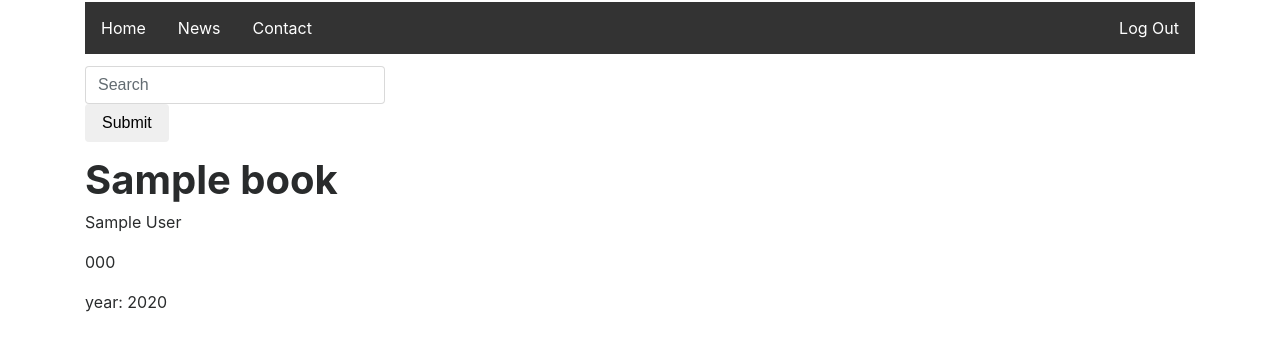
After one commit to Banjarini/cs50, a Flask app: template project1/templates/book.html in a window 1280 px wide. The commit adds this page. Shown: the top 351 px of the page. Run offline with Flask 2, Linux system fonts and the light colour scheme; the template is opened without the code that fills it: most values are stand-ins (such as "Sample title", 1, 10 or a date in 2020); some libraries are stand-ins or nearby versions.

Commit message:
working on comment and search in book.html

```diff
--- a/project1/application.py
+++ b/project1/application.py
@@ -10,7 +10,7 @@ app = Flask(__name__)
 
 # Check for environment variable
 if not os.getenv("DATABASE_URL"):
-	raise RuntimeError("DATABASE_URL is not set")
+    raise RuntimeError("DATABASE_URL is not set")
 
 # Configure session to use filesystem
 app.config["SESSION_PERMANENT"] = False
@@ -21,47 +21,118 @@ Session(app)
 engine = create_engine(os.getenv("DATABASE_URL"))
 db = scoped_session(sessionmaker(bind=engine))
 
+class Book():
+    """docstring for book"""
+    def __init__(self, isbn, title, author, year):
+        self.isbn = isbn
+        self.title = title
+        self.author = author
+        self.year = year
+        self.review = []
+class Review(object):
+     """docstring for Review"""
+     def __init__(self, username, comment, isbn):
+         self.username = username
+         self.comment = comment
+         self.isbn
 
 @app.route("/")
 def index():
-	if not session.get("logged_in"):
-		return render_template("welcome.html")
-	else:
-		return render_template("index.html")
+    if not session.get("logged_in"):
+        return render_template("welcome.html")
+    else:
+        return render_template("index.html")
 
 @app.route("/create", methods=["POST"])
 def create():
-	username = str(request.form.get("username"))
-	password = str(request.form.get("password"))
-	email = str(request.form.get("email"))
-	# if db.execute("SELECT * FROM users WHERE username = :username", {"username": username}).rowcount == 0:
-	#   return render_template("error.html", message="No such flight with that id.")
-	hash = pbkdf2_sha256.hash(password)
-	db.execute("INSERT INTO users (username, email, password) VALUES (:username, :email, :password)",
-			   {"username": username, "email": email, "password": hash})
-	db.commit()
-	flash("Register successful")
-	return render_template("index.html")
+    username = str(request.form.get("username"))
+    password = str(request.form.get("password"))
+    email = str(request.form.get("email"))
+    # if db.execute("SELECT * FROM users WHERE username = :username", {"username": username}).rowcount == 0:
+    #   return render_template("error.html", message="No such flight with that id.")
+    hash = pbkdf2_sha256.hash(password)
+    try:
+        db.execute("INSERT INTO users (username, email, password) VALUES (:username, :email, :password)",{"username": username, "email": email, "password": hash})
+    except:
+        flash("that username already exists")
+        render_template("register.html", message="that username already exists")
+    else:
+        db.commit()
+        flash("Register successful")
+        return render_template("index.html")
+        session["logged_in"] = True
+        session['username'] = username
+
+    pass
+
 
 @app.route("/register")
 def register():
-	return render_template("register.html")
+    return render_template("register.html")
 
 @app.route("/login", methods=["POST"])
 def login():
-	username = str(request.form.get("username"))
-	password = str(request.form.get("password"))
-	db_hash = db.execute("SELECT password FROM users WHERE username LIKE :name", {"name": username}).fetchone()
-	print(db_hash)
-	if not db_hash:
-		flash("User not found")
-		return redirect(url_for('login'), "303")
+    username = str(request.form.get("username"))
+    password = str(request.form.get("password"))
+    db_hash = db.execute("SELECT password FROM users WHERE username LIKE :name", {"name": username}).fetchone()
+    print(db_hash)
+    if not db_hash:
+        flash("User not found")
+        return redirect(url_for('login'), "303")
 
-	db_hash = db_hash[0].encode("utf-8")
-	if pbkdf2_sha256.verify(password, db_hash):
-		session["logged_in"] = True
-		flash("Logged in successful")
-		return redirect(url_for('index'), "303")
-	else:
-		flash("Invalid password")
-		return redirect(url_for('welcome'), "303")
+    db_hash = db_hash[0].encode("utf-8")
+    if pbkdf2_sha256.verify(password, db_hash):
+        session["logged_in"] = True
+        session['username'] = username
+        flash("Logged in successful")
+        return redirect(url_for('index'), "303")
+    else:
+        flash("Invalid password")
+        return redirect(url_for('welcome'), "303")
+
+@app.route('/logout')
+def logout():
+    session["logged_in"] = False
+    session.pop('username', None)
+    flash("Logout successful")
+    return redirect("http://127.0.0.1:5000")
+
+@app.route('/search', methods=["POST","GET"])
+def search():
+    search = request.form.get("search").lower()
+    results = db.execute(
+                "SELECT * FROM books WHERE LOWER(isbn) LIKE :search OR LOWER(title) LIKE :search OR LOWER(author) LIKE :search ORDER BY title",
+                {"search": '%' + search + '%'}).fetchall()
+    if results is None:
+        return render_template("error.html", message="No such book.")
+    else:
+        books = []
+        for book in results:
+            new_book = Book(book.isbn, book.title, book.author, book.year)
+            books.append(new_book)
+            # return results
+        return render_template('index.html', books=books)
+
+@app.route('/book/<string:isbn>', methods=["POST", "GET"])
+def book(isbn):
+
+    review =[]
+    reviews = db.execute("SELECT * FROM reviews WHERE isbn=:isbn",{"isbn":isbn}).fetchall()
+    results = db.execute("SELECT * FROM books WHERE isbn=:isbn",{"isbn":isbn}).fetchone()
+
+
+    for review in reviews:
+        new_review = Review(review.isbn, review.comment, review.username)
+        review.append(new_review)
+
+    # new_book = Book(results.isbn, results.title, results.author, results.year)
+
+    return render_template("book.html", book=results, comments=review)
+
+@app.route('/book/comment/<string:isbn>', methods=["POST"])
+def comment(isbn):
+    comment = request.form.get("comment")
+    if comment != None:
+        db.execute("INSERT INTO reviews (isbn, review) VALUES ('isbn', 'review')",
+            {"isbn": isbn, "review": comment, "user": session['username']})
+    book(isbn)
--- a/project1/static/main.css
+++ b/project1/static/main.css
@@ -1,4 +1,35 @@
-#id header{
-	background-color: #000;
-	text-align: center;
-}
+.header {
+  width: 100%;
+  /* Change the link color to #111 (black) on hover */ }
+  .header ul {
+    list-style-type: none;
+    margin: 0;
+    padding: 0;
+    overflow: hidden;
+    background-color: #333; }
+  .header li {
+    float: left; }
+  .header li a {
+    display: block;
+    color: white;
+    text-align: center;
+    padding: 14px 16px;
+    text-decoration: none; }
+  .header li a:hover {
+    background-color: #111; }
+
+.card {
+  /* Add shadows to create the "card" effect */
+  box-shadow: 0 4px 8px 0 rgba(0, 0, 0, 0.2);
+  transition: 0.3s;
+  color: black; }
+
+/* On mouse-over, add a deeper shadow */
+.card:hover {
+  box-shadow: 0 8px 16px 0 rgba(0, 0, 0, 0.2); }
+
+/* Add some padding inside the card container */
+.container {
+  padding: 2px 16px; }
+
+/*# sourceMappingURL=main.css.map */
--- /dev/null
+++ b/project1/static/main.scss
@@ -0,0 +1,44 @@
+.header{
+    width: 100%;
+
+ul {
+  list-style-type: none;
+  margin: 0;
+  padding: 0;
+  overflow: hidden;
+  background-color: #333;
+}
+
+li {
+  float: left;
+}
+
+li a {
+  display: block;
+  color: white;
+  text-align: center;
+  padding: 14px 16px;
+  text-decoration: none;
+}
+
+/* Change the link color to #111 (black) on hover */
+li a:hover {
+  background-color: #111;
+}
+}
+.card {
+  /* Add shadows to create the "card" effect */
+  box-shadow: 0 4px 8px 0 rgba(0,0,0,0.2);
+  transition: 0.3s;
+  color: black;
+}
+
+/* On mouse-over, add a deeper shadow */
+.card:hover {
+  box-shadow: 0 8px 16px 0 rgba(0,0,0,0.2);
+}
+
+/* Add some padding inside the card container */
+.container {
+  padding: 2px 16px;
+}
--- /dev/null
+++ b/project1/templates/book.html
@@ -0,0 +1,29 @@
+{% extends "layout.html" %}
+
+{% block heading %}
+{% endblock %}
+
+{% block body %}
+<div>
+    <form role="form" method='POST' action="search">
+        <div class="form-group">
+            <input type="text" class="form-control" name="search" placeholder="Search" style="max-width: 300px;">
+            <button type="submit" class="btn btn-default">Submit</button>
+        </div>
+    </form>
+</div>
+<div>
+    <div>
+        <h1><b>{{ book.title }}</b></h1>
+        <p>{{ book.author }}</p>
+        <p>{{ book.isbn }}</p>
+        <p>year: {{ book.year }}</p>
+    </div>
+</div>
+<div>
+    <!-- <form action="{{ url_for('comment',isbn=book.isbn) }}" method="POST">
+        <input type="text" name="comment" placeholder="comment on this book">
+        <button class="btn btn-default">submit</button>
+    </form> -->
+</div>
+{% endblock %}
--- a/project1/templates/layout.html
+++ b/project1/templates/layout.html
@@ -2,18 +2,25 @@
 <html>
     <head>
         <title>project1</title>
-        <link rel="stylesheet" href="../static/main.css">
+        <link rel="stylesheet" href="{{ url_for('static', filename='main.css') }}">
         <link rel="stylesheet" href="https://maxcdn.bootstrapcdn.com/bootstrap/4.0.0-beta.3/css/bootstrap.min.css" integrity="sha384-Zug+QiDoJOrZ5t4lssLdxGhVrurbmBWopoEl+M6BdEfwnCJZtKxi1KgxUyJq13dy" crossorigin="anonymous">
     </head>
     <body>
         <div class="container">
-    		<div id="header">
-    			Header
+            <div class="header">
+                <ul>
+                    <li><a href="#home">Home</a></li>
+                    <li><a href="#news">News</a></li>
+                    <li><a href="#contact">Contact</a></li>
+                    <li style="float:right"><a class="active" href="{{ url_for('logout') }}">Log Out</a></li>
+                </ul>
             </div>
         </div>
+        <div class="container">
             <h1>{% block heading %}{% endblock %}</h1>
 
             {% block body %}
             {% endblock %}
+        </div>
     </body>
 </html>
--- a/project1/templates/register.html
+++ b/project1/templates/register.html
@@ -7,6 +7,7 @@
 {% block body %}
 <form action="{{ url_for('create') }}" method="post">
     <div class="form-group">
+        <p>{{ message }}</p>
         <input class="form-control" name="username" placeholder="username">
     </div>
     <div class="form-group">
--- a/project1/templates/welcome.html
+++ b/project1/templates/welcome.html
@@ -7,6 +7,7 @@
 {% block body %}
 <form action="{{ url_for('login') }}" method="post">
 	<div class="form-group">
+		<p>{{ message }}</p>
         <input class="form-control" name="username" placeholder="username">
 	</div>
 	<div class="form-group">
```
Also changed, not shown: project1/import.py (added, +23 -0 lines), project1/templates/index.html (+24 -0 lines), 3 other files. Lines whose indentation alone changed are shown as unchanged.
